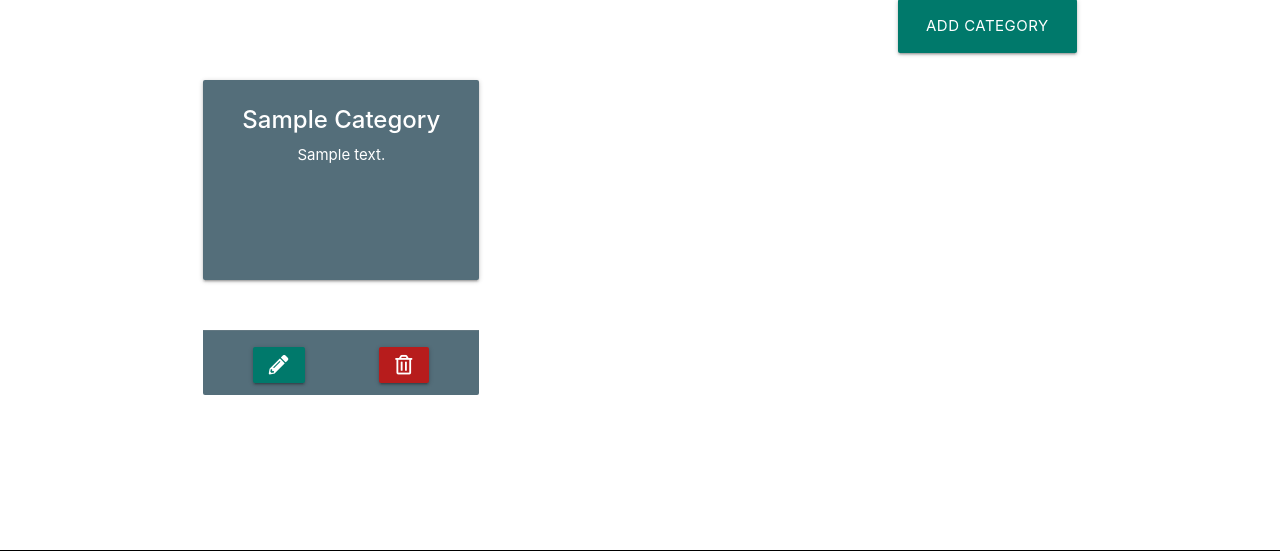
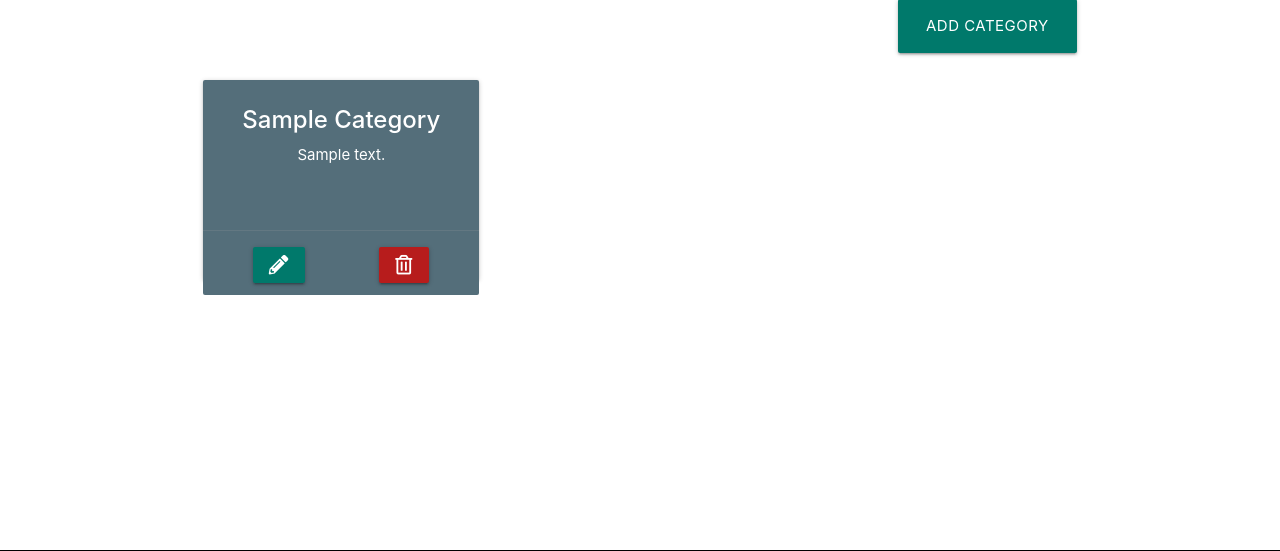
Before and after one commit to cfconor/rpg-book-repository, a Flask app: page /view_categories in a window 1280 px wide. Shown: the part 160-711 px from the top of the page. Run offline with Flask 2, Linux system fonts and the light colour scheme; a database or web service that is not in the repository returns one stand-in record (values such as "Sample title"); some libraries are stand-ins or nearby versions.

Commit message:
fixed styling issue for view_categories and view_game_systems

```diff
--- a/static/css/styles.css
+++ b/static/css/styles.css
@@ -26,6 +26,8 @@ main {
     min-height: 200px;
 }
 
+
+
 .card .card-content {
     height: 250px;
 }
@@ -33,3 +35,11 @@ main {
 .card .card-action {
     height: 65px;
 }
+
+.small-card .card-content {
+    height: 150px;
+}
+
+.small-card .card-action {
+    height: 65px;
+}
```
